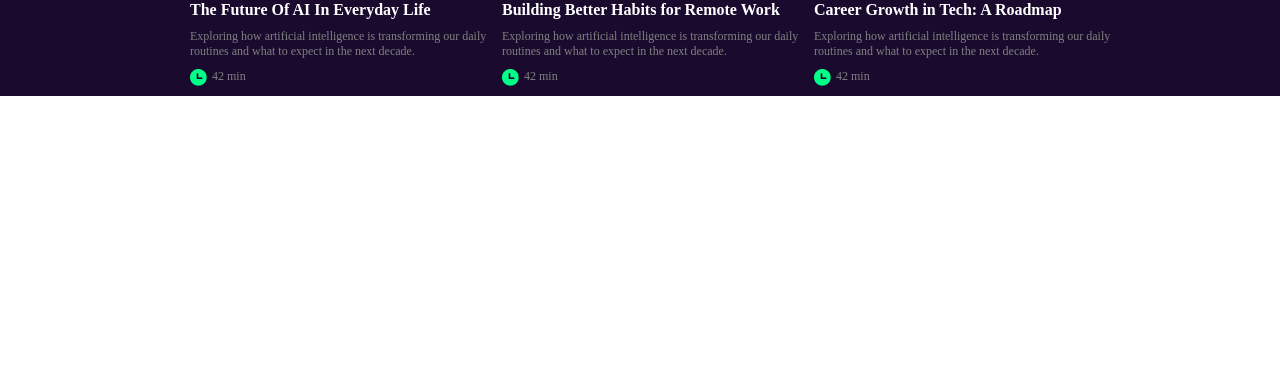
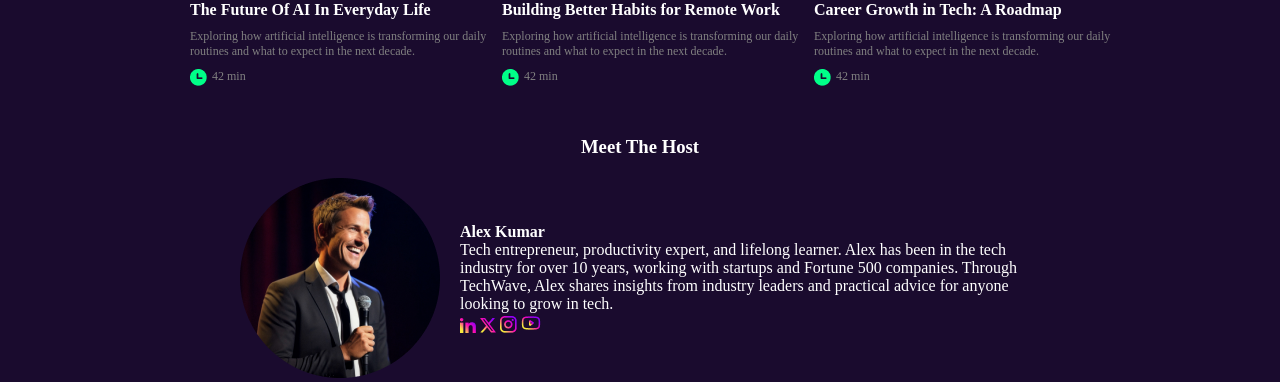
Before and after one commit to arshadhossainoh/B13-A02-Techwave, a plain HTML site: page index.html in a window 1280 px wide. Shown: the part 1835-2217 px from the top of the page. Before the commit the page ends 1931 px from the top, so only its background shows below. Drawn offline with Linux system fonts and the light colour scheme.

Commit message:
worked on  meet the host section partically

```diff
--- a/index.html
+++ b/index.html
@@ -176,8 +176,8 @@
         </div>
       </section>
 
-      <section>
-        <div class="feature">
+      <section class="feature">
+        <div>
           <div class="feature-container">
             <h3>Featured Episodes</h3>
 
@@ -263,6 +263,30 @@
             </div>
           </div>
         </div>
+
+        <div class="host">
+          <h3>Meet The Host</h3>
+          <div class="host-content">
+            <div class="host-img">
+              <img src="./assets/host.png" alt="" />
+            </div>
+
+            <div class="host-des">
+              <h4>Alex Kumar</h4>
+              <p>
+                Tech entrepreneur, productivity expert, and lifelong learner.
+                Alex has been in the tech industry for over 10 years, working
+                with startups and Fortune 500 companies. Through TechWave, Alex
+                shares insights from industry leaders and practical advice for
+                anyone looking to grow in tech.
+              </p>
+              <img src="./assets/linkedin.png" alt="" />
+              <img src="./assets/x.png" alt="" />
+              <img src="./assets/instagram.png" alt="" />
+              <img src="./assets/youtube.png" alt="" />
+            </div>
+          </div>
+        </div>
       </section>
     </main>
     <footer></footer>
--- a/style.css
+++ b/style.css
@@ -303,6 +303,22 @@
   border-radius: 10px;
 }
 
+/* host related styles */
+.host {
+  max-width: 800px;
+  margin: 0 auto;
+}
+
+.host h3 {
+  padding-bottom: 20px;
+}
+
+.host-content {
+  display: flex;
+  gap: 20px;
+  align-items: center;
+}
+
 /* responsive media query */
 @media screen and (max-width: 576px) {
   .navbar .nav-link,
```
